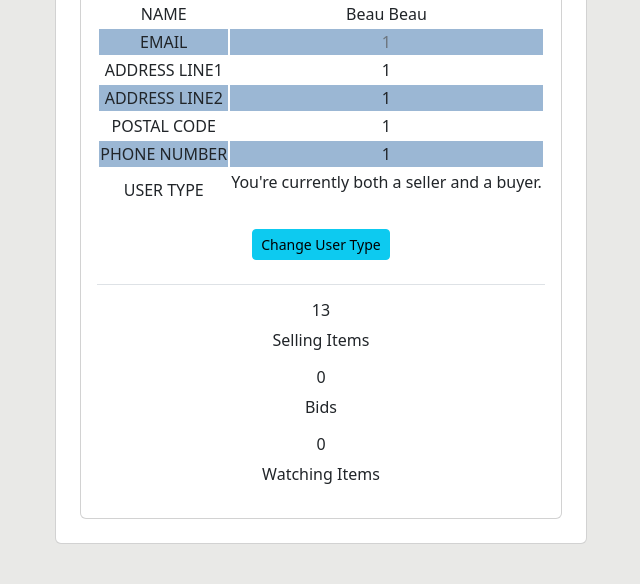
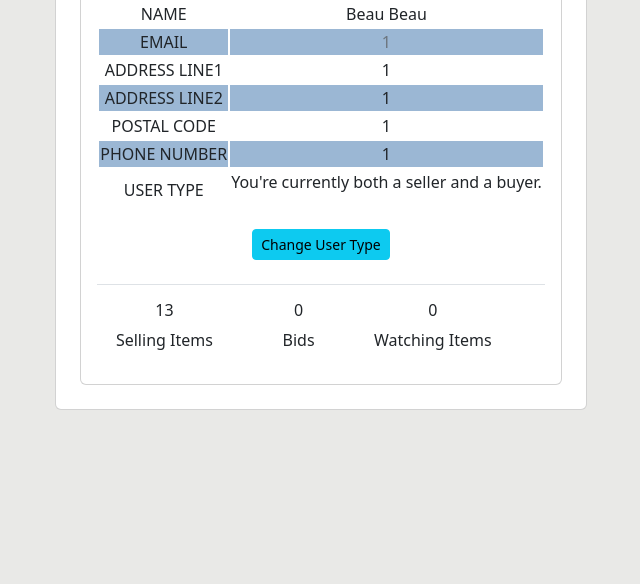
Before and after one commit to atimathong/onlineauction, a PHP site: page /profile.php in a window 1280 px wide. Shown: the part 668-1252 px from the top of the page, without its empty margins (319-959 px from the left). After the commit the page ends 1078 px from the top, so only its background shows below. Run offline with PHP 8.4, Linux system fonts and the light colour scheme; a user stored in the database is signed in; data comes from the database, SQL or seed files in the repository; some libraries are stand-ins or nearby versions; some web fonts are replaced.

Commit message:
branch68_fix problems

```diff
--- a/profile.php
+++ b/profile.php
@@ -76,7 +76,7 @@ $watching_items = $row2['amount_of_watching_items']
 <?php
 
 // A buyer has many bids which is ongong? how to set the condition for the onging bids?
-$sql3 = "SELECT count(DISTINCT bidding.item_ID) as amount_of_bids FROM `bidding` join users on bidding.buyer_ID = users.user_ID join item on item.item_ID = bidding.item_ID where email = 'leeyu0828@gmail.com' AND CONCAT(sta_date,start_time) <= CONCAT(CURDATE(), CURTIME()) AND CONCAT(end_date,end_time) >= CONCAT(CURDATE(), CURTIME())";
+$sql3 = "SELECT count(DISTINCT bidding.item_ID) as amount_of_bids FROM `bidding` join users on bidding.buyer_ID = users.user_ID join item on item.item_ID = bidding.item_ID where email = '$email' AND CONCAT(sta_date,start_time) <= CONCAT(CURDATE(), CURTIME()) AND CONCAT(end_date,end_time) >= CONCAT(CURDATE(), CURTIME())";
 $result3 = mysqli_query($db_conn, $sql3);
 $resultCheck3 = mysqli_num_rows($result3);
 $row3 = mysqli_fetch_assoc($result3);
@@ -160,30 +160,37 @@ $selling_items = $row4['selling_items']
                                         ?>
                                             <div class="col">
 
+
                                                 <h6>
                                                     <?php echo $bids ?></h6>
                                                 <p>Bids</p>
+                                            </div>
 
-                                            </div>
+
                                             <div class="col">
+
                                                 <h6><?php echo $watching_items ?></h6>
                                                 <p>Watching Items</p>
+                                            </div>
+
 
                                     </div>
                                 <?php } elseif ($_SESSION['account_type'] === 'seller') {
                                 ?>
-                                            <div class="col">
+                                    <div>
 
+                                        <div>
                                             <h6>
                                                 <?php echo $selling_items ?></h6>
                                             <p>Selling Items</p>
+                                        </div>
 
                                     </div>
                                 <?php } else { ?>
-                                            <div class="col" style="float:left; width:30%">
+                                    <div class="col">
 
 
-                                                <div>
+                                        <div style="float:left; width:30%">
                                             <h6>
                                                 <?php echo $selling_items ?>
                                             </h6>
@@ -191,14 +198,14 @@ $selling_items = $row4['selling_items']
                                         </div>
 
 
-                                                <div>
+                                        <div style="float:left; width:30%">
                                             <h6>
                                                 <?php echo $bids ?></h6>
 
                                             <p>Bids</p>
                                         </div>
 
-                                                <div>
+                                        <div style="float:left; width:30%">
                                             <h6><?php echo $watching_items ?></h6>
                                             <p>Watching Items</p>
                                         </div>
```
Lines whose indentation alone changed are shown as unchanged.
